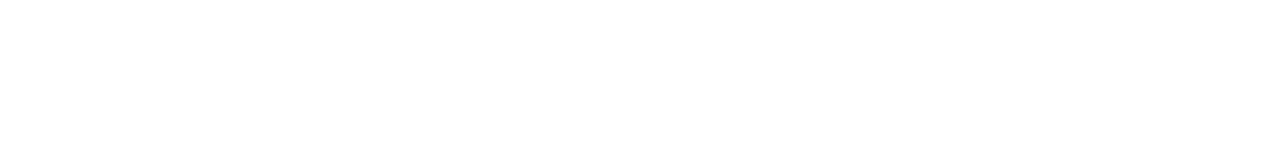
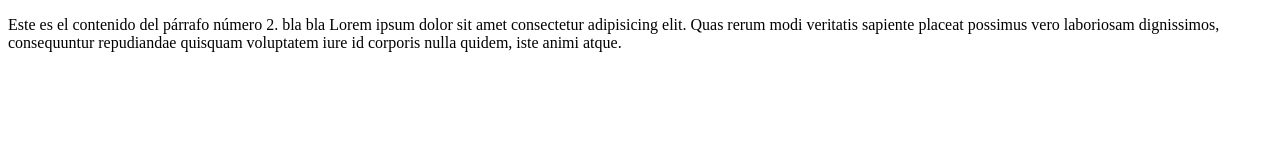
Before and after one commit to JoseGermanx/ejemplo-repo-git, a plain HTML site: page index.html in a window 1280 px wide. Drawn offline with Linux system fonts and the light colour scheme.

Commit message:
Solución párrafo 2

```diff
--- a/index.html
+++ b/index.html
@@ -6,6 +6,7 @@
     <title>Proyecto Portfolio</title>
 </head>
 <body>
+    <p>Este es el contenido del párrafo número 2. bla bla Lorem ipsum dolor sit amet consectetur adipisicing elit. Quas rerum modi veritatis sapiente placeat possimus vero laboriosam dignissimos, consequuntur repudiandae quisquam voluptatem iure id corporis nulla quidem, iste animi atque.</p>
 
 </body>
 </html>
```
